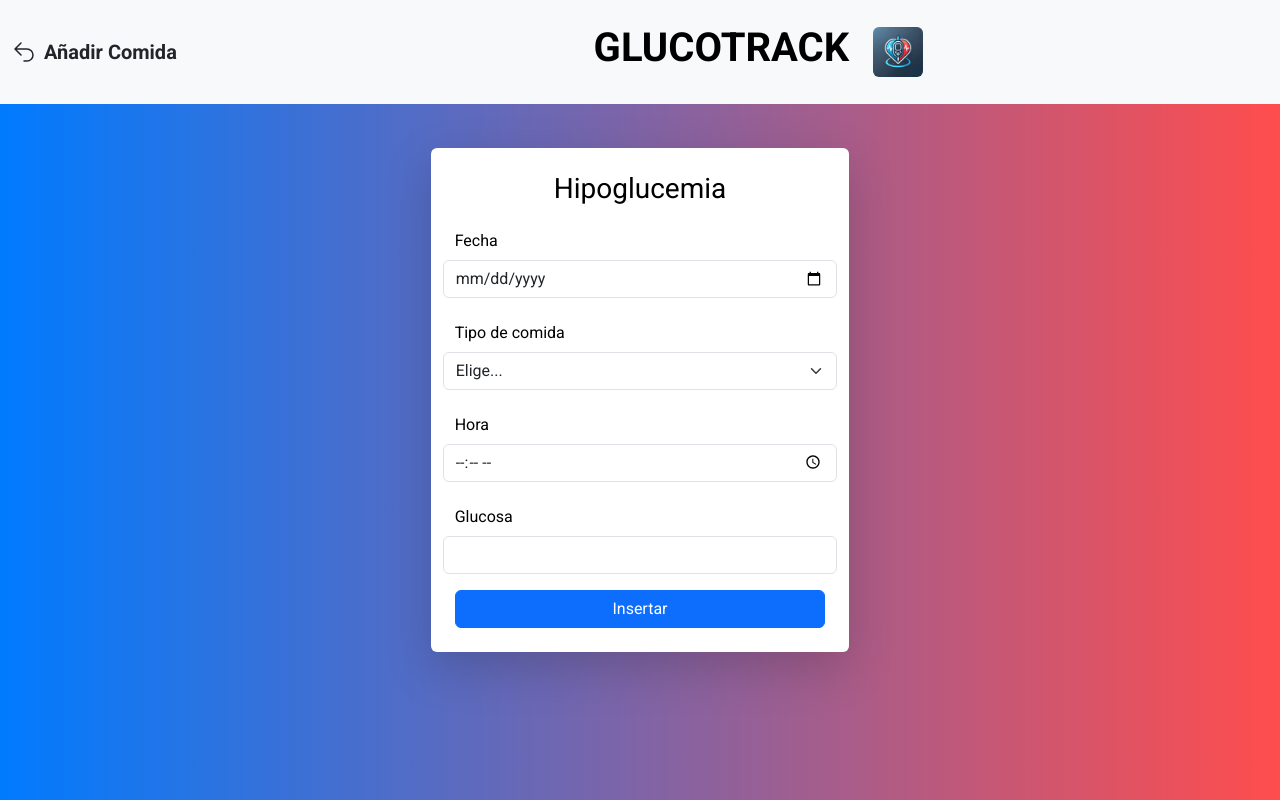
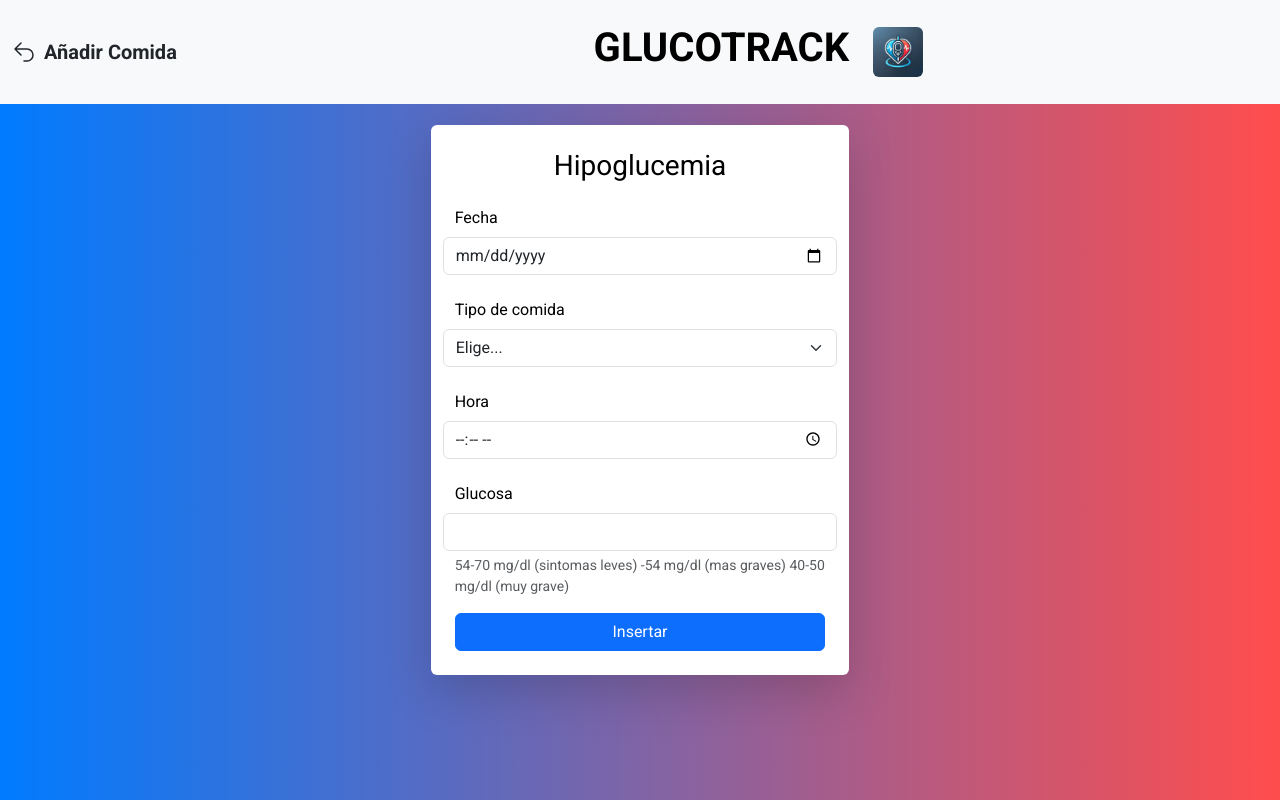
Before and after one commit to MarinaGonzalezGutierrez/control-insulina, a PHP site: page /hipoglucemia.php in a window 1280 px wide. Run offline with PHP 8.4, Linux system fonts and the light colour scheme.

Commit message:
validaciones principales

```diff
--- a/añadirRegistro.php
+++ b/añadirRegistro.php
@@ -59,6 +59,7 @@ if ($_SERVER['REQUEST_METHOD'] == "POST" && isset($_POST['glucosa_pre'])) {
   }
 }
 ?>
+
 <!DOCTYPE html>
 <html lang="es">
 
@@ -72,7 +73,7 @@ if ($_SERVER['REQUEST_METHOD'] == "POST" && isset($_POST['glucosa_pre'])) {
 </head>
 
 <body>
-  <div class="container-fluid d-flex justify-content-center align-items-center bg-degradado-custom" style="min-height: 100vh;">
+  <div class="container-fluid d-flex justify-content-center align-items-center bg-degradado-custom" style="min-height: 100vh; padding-top: 6rem;">
     <!-- Nav -->
     <nav class="navbar fixed-top bg-body-tertiary py-4">
       <div class="container-fluid">
@@ -83,7 +84,6 @@ if ($_SERVER['REQUEST_METHOD'] == "POST" && isset($_POST['glucosa_pre'])) {
               <path stroke-linecap="round" stroke-linejoin="round" d="m2.25 12 8.954-8.955c.44-.439 1.152-.439 1.591 0L21.75 12M4.5 9.75v10.125c0 .621.504 1.125 1.125 1.125H9.75v-4.875c0-.621.504-1.125 1.125-1.125h2.25c.621 0 1.125.504 1.125 1.125V21h4.125c.621 0 1.125-.504 1.125-1.125V9.75M8.25 21h8.25" />
             </svg>
             <span class="fs-5 me-5"><b>Home <<</b></span>
-
           </a>
         </div>
 
--- a/hipoglucemia.php
+++ b/hipoglucemia.php
@@ -114,7 +114,8 @@ if ($_SERVER['REQUEST_METHOD'] == 'POST') {
 
                 <div class="row mb-3">
                     <label for="glucosaHipo" class="col-form-label">Glucosa</label>
-                    <input type="number" class="form-control" id="glucosaHipo" name="glucosaHipo" required>
+                    <input type="number" class="form-control" id="glucosaHipo" name="glucosaHipo" min="40" max="70" required>
+                    <small class="form-text text-muted"> 54-70 mg/dl (sintomas leves) -54 mg/dl (mas graves) 40-50 mg/dl (muy grave)</small>
                 </div>
 
                 <button type="submit" class="btn btn-primary w-100">Insertar</button>
```
